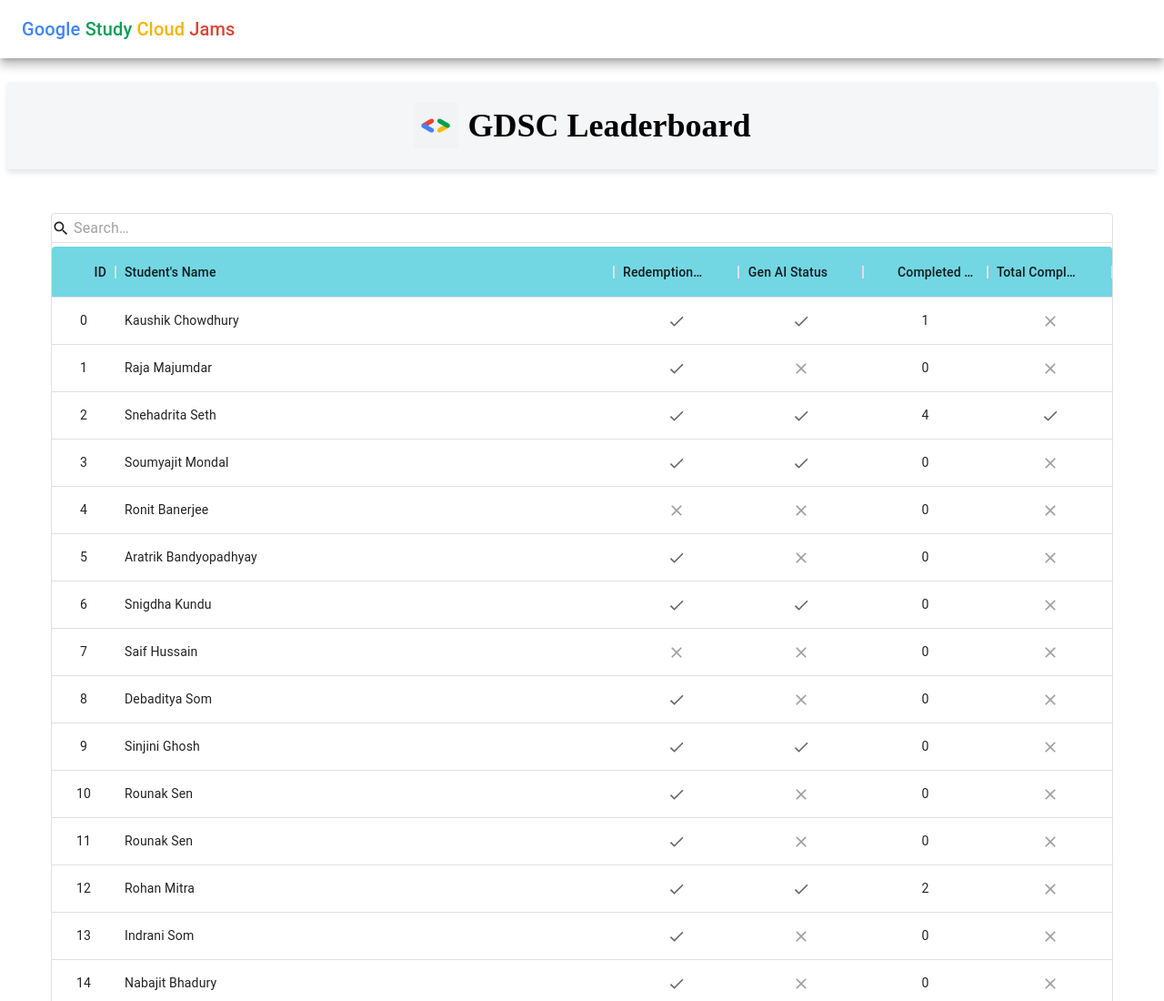
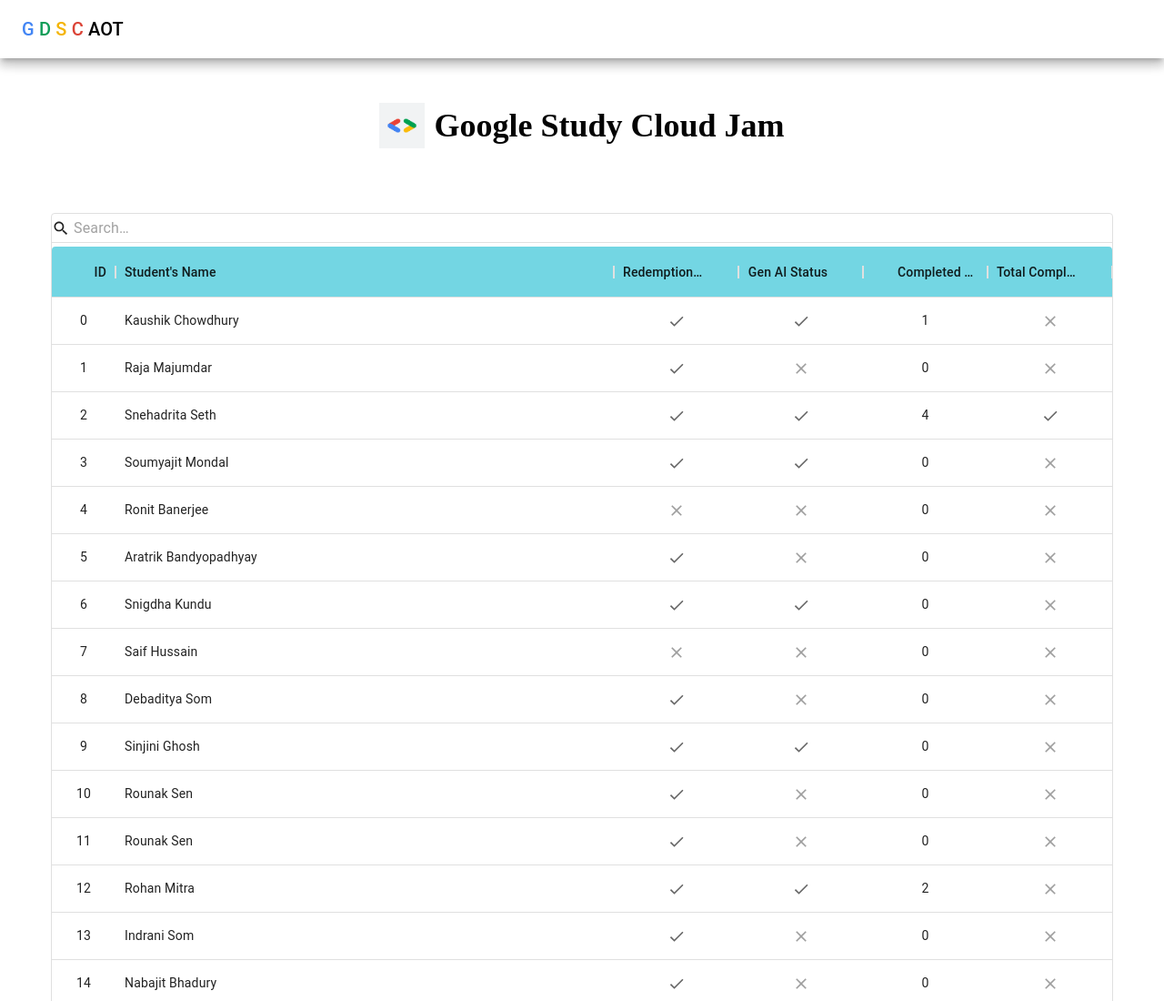
Before and after one commit to GDSC-AOT/GDSC_Leaderboard, a React app: page / in a window 1280 px wide. Shown: the top 1100 px of the page at 91% size. Built offline with nearby package versions, Linux system fonts and the light colour scheme.

Commit message:
feat: added the favicon ,made the navbar transparent,remove the box-shadow

```diff
--- a/public/index.html
+++ b/public/index.html
@@ -2,13 +2,14 @@
 <html lang="en">
   <head>
     <meta charset="utf-8" />
-    <link rel="icon" href="%PUBLIC_URL%/favicon.ico" />
+    <link rel="icon" href="GDSC favicon.png" type="image/x-icon">
     <meta name="viewport" content="width=device-width, initial-scale=1" />
     <meta name="theme-color" content="#000000" />
     <meta
       name="description"
       content="Web site created using create-react-app"
     />
+
     <link rel="apple-touch-icon" href="%PUBLIC_URL%/logo192.png" />
 
     <link rel="manifest" href="%PUBLIC_URL%/manifest.json" />
@@ -16,9 +17,9 @@
     <title>GDSC-AOT</title>
   </head>
   <body style="margin-top: 90px;">
-    <div style="display: flex; justify-content: center; align-items: center; height: 12vh; background-color: #f5f6f7; color: white; box-shadow: 0 4px 6px rgba(0, 0, 0, 0.1);">
+    <div style="display: flex; justify-content: center; align-items: center; height: 12vh;  color: white;">
       <img src="gdsc_logo.png" alt="GDSC Logo" style="width: 50px; height: auto; margin-right: 10px;" />
-      <h1 style="color: #030303; font-size: 36px; margin: 0;">GDSC Leaderboard</h1>
+      <h1 style="color: #030303; font-size: 36px; margin: 0;">Google Study Cloud Jam</h1>
     </div>
     <div id="root"></div>
 
--- a/src/Navbar.js
+++ b/src/Navbar.js
@@ -20,11 +20,11 @@
           </IconButton>
         </Hidden>
         <Typography variant="h6" component="div">
-          <span style={{ color: "#4285f4" }}>Google</span>{" "}
-          <span style={{ color: "#0f9d58" }}>Study</span>{" "}
-          <span style={{ color: "#f4b400" }}>Cloud</span>{" "}
-          <span style={{ color: "#db4437" }}>Jams</span>{" "}
-          <span style={{ color: "#23-24" }}>23-24</span>
+          <span style={{ color: "#4285f4" }}>G</span>{" "}
+          <span style={{ color: "#0f9d58" }}>D</span>{" "}
+          <span style={{ color: "#f4b400" }}>S</span>{" "}
+          <span style={{ color: "#db4437" }}>C</span>{" "}
+          <span style={{ color: "#000000" }}>AOT</span>
         </Typography>
       </Toolbar>
     </AppBar>
--- a/src/index.css
+++ b/src/index.css
@@ -22,7 +22,10 @@
   font-weight: 400;
   color: #222;
 }
-
+.MuiAppBar-root{
+  background: 'transparent';
+  box-shadow: 'none';
+}
 
 @media (max-width: 768px) {
 
```
Also changed, not shown: public/GDSC favicon.png (added).
